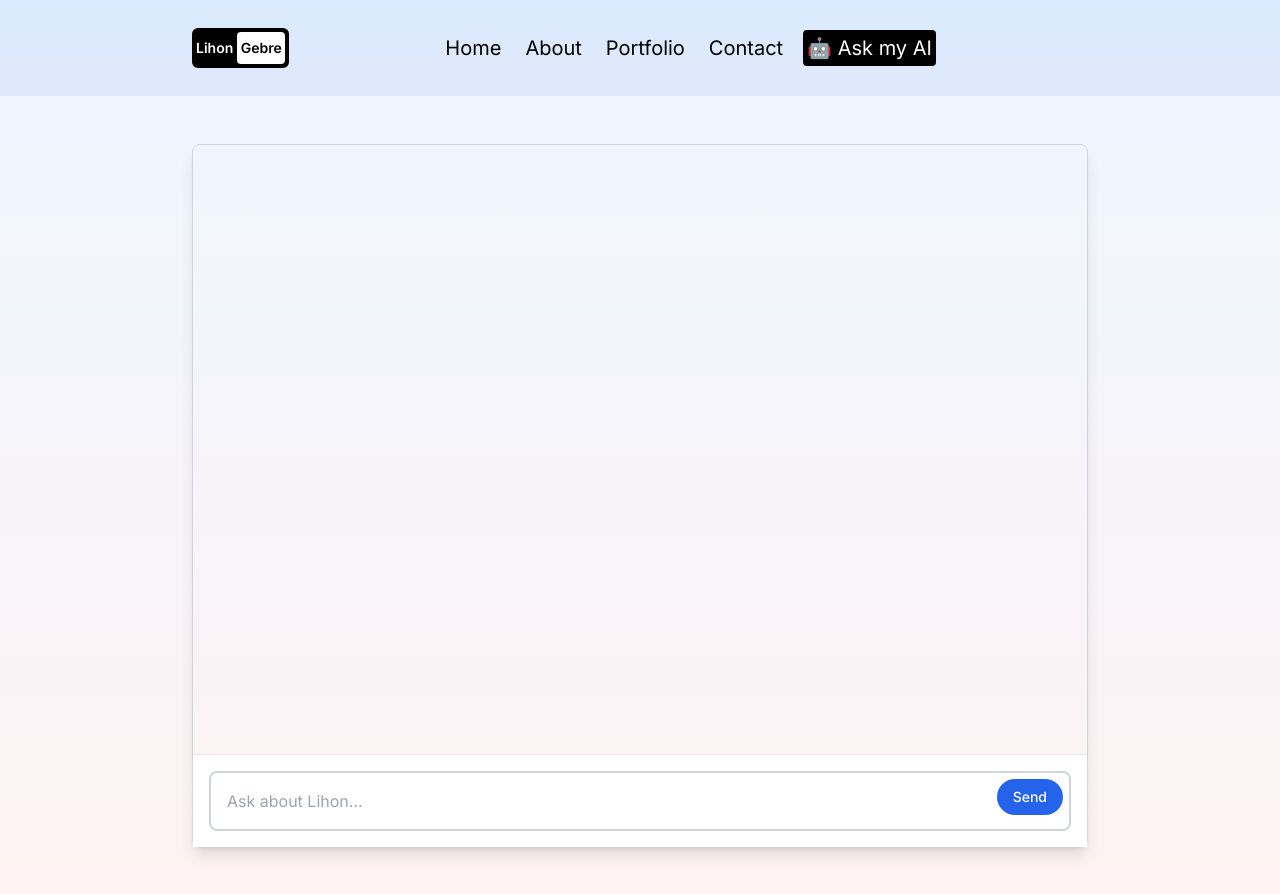
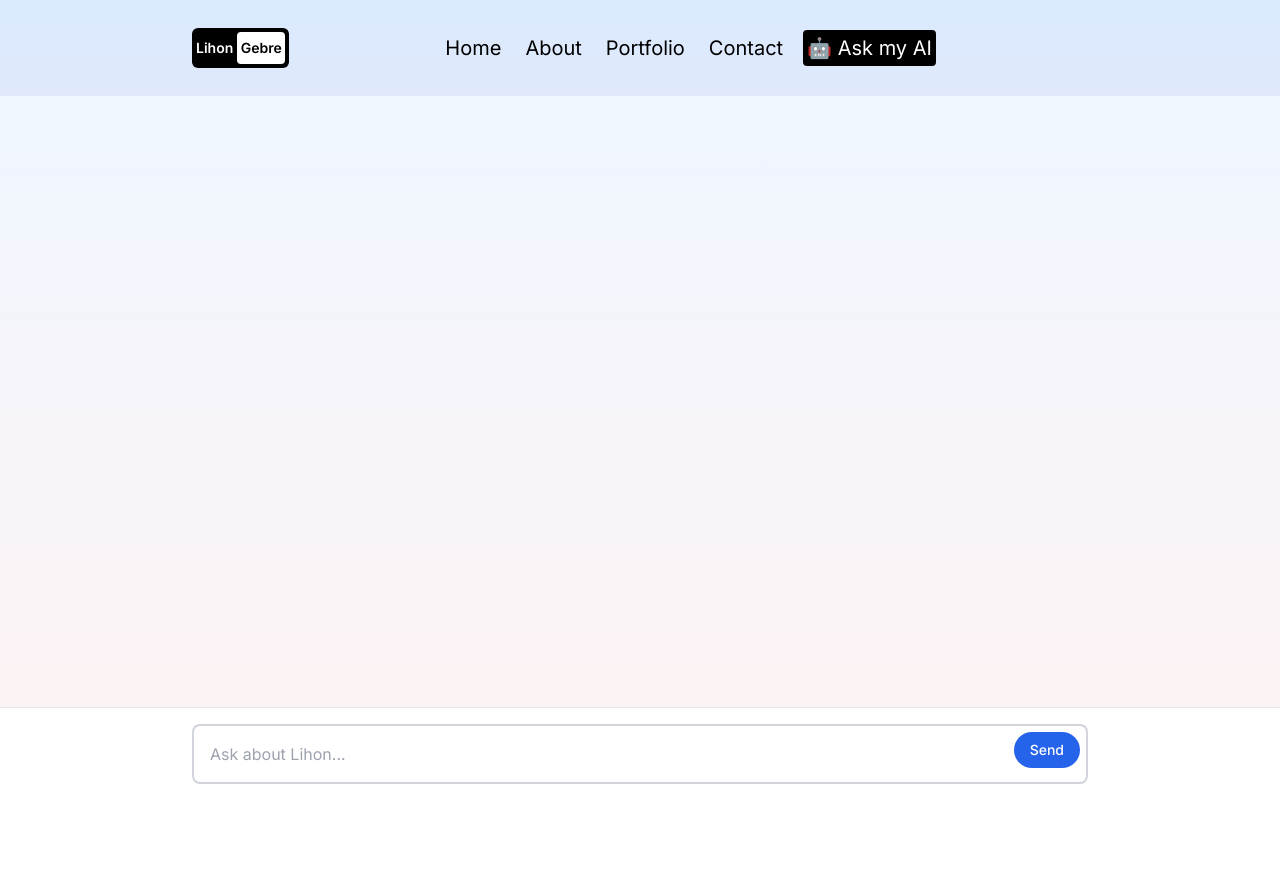
Before and after one commit to gelftheshot/portfolio, a Next.js app: page /askai in a window 1280 px wide. After the commit the page ends 800 px from the top, so only its background shows below. Built offline with nearby package versions, Linux system fonts and the light colour scheme.

Commit message:
making my chat page whole page

```diff
--- a/app/askai/page.jsx
+++ b/app/askai/page.jsx
@@ -3,8 +3,8 @@ import Chat from '../../components/chat'
 
 const AskAIPage = () => {
   return (
-    <div className="min-h-screen flex items-center justify-center bg-gradient-to-b from-blue-50 to-red-50">
-      <div className="w-full max-w-4xl h-[calc(100dvh-6rem)] border border-gray-300 rounded-lg shadow-lg">
+    <div className="h-[calc(100vh-6rem)] bg-gradient-to-b from-blue-50 to-red-50">
+      <div className="h-full w-full">
         <Chat />
       </div>
     </div>
--- a/components/chat.jsx
+++ b/components/chat.jsx
@@ -83,18 +83,14 @@ const Chat = () => {
     <div className="flex flex-col h-full">
       <div
         ref={chatWindowRef}
-        className="flex-1 overflow-y-auto p-6 space-y-6 overscroll-contain"
-        style={{
-          maxHeight: 'calc(100vh - 14rem)',
-          minHeight: '0'
-        }}
+        className="flex-1 overflow-y-auto p-4 space-y-4"
       >
         {chatMessages.map((message, index) => (
           <Message key={index} role={message.role} content={message.content} />
         ))}
       </div>
-      <footer className="border-t border-gray-200 p-4 bg-white mt-auto">
-        <form onSubmit={handleSubmit} className="relative">
+      <div className="border-t border-gray-200 p-4 bg-white">
+        <form onSubmit={handleSubmit} className="relative max-w-4xl mx-auto">
           <input
             className="w-full p-4 pr-20 text-gray-700 bg-white border-2 border-gray-300 rounded-lg focus:outline-none focus:ring-2 focus:ring-blue-500 focus:border-transparent"
             value={input}
@@ -112,7 +108,7 @@ const Chat = () => {
             {isLoading ? 'Sending...' : 'Send'}
           </button>
         </form>
-      </footer>
+      </div>
     </div>
   );
 };
--- a/components/message.jsx
+++ b/components/message.jsx
@@ -15,8 +15,12 @@ const Message = ({ role, content }) => {
         }
         <span className="text-sm font-medium text-gray-600">{role === 'user' ? 'You' : "Lihon's AI"}</span>
       </div>
-      <div className={`max-w-[70%] p-3 rounded-lg ${role === 'user' ? 'bg-blue-100 rounded-tr-none' : 'bg-white rounded-tl-none'}`}>
-        <div className="text-gray-800 whitespace-pre-wrap">
+      <div className={`max-w-[90%] md:max-w-[70%] p-4 rounded-lg break-words ${
+        role === 'user'
+          ? 'bg-blue-100 rounded-tr-none ml-4'
+          : 'bg-white rounded-tl-none mr-4'
+      }`}>
+        <div className="text-gray-800 whitespace-pre-wrap overflow-hidden">
           {isThinking ? `Thinking${thinkingDots}` : (
             <span className="animate-typing">{content}</span>
           )}
```
